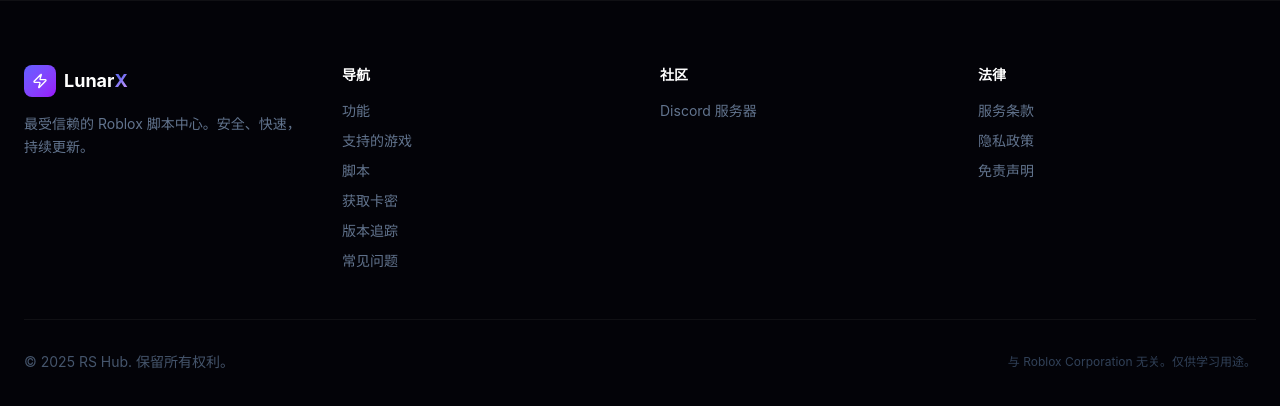
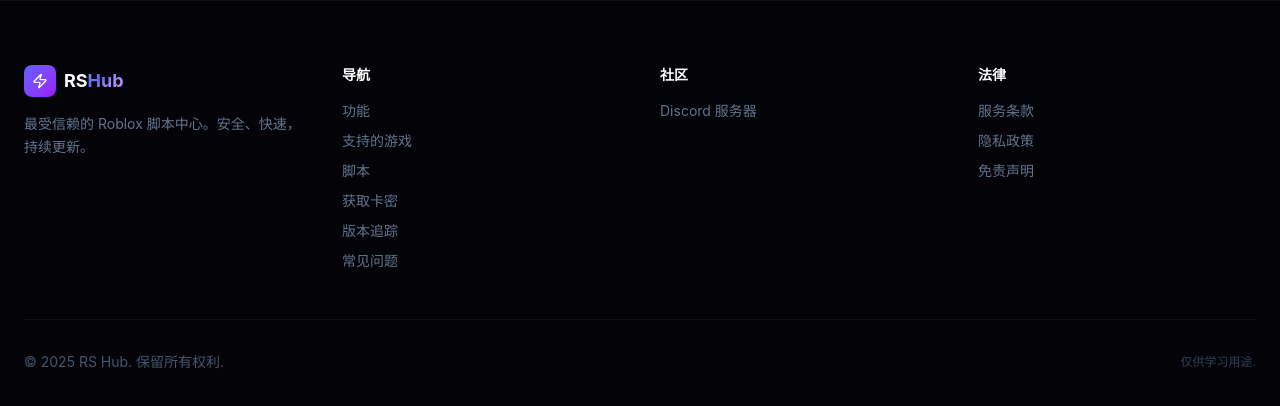
Before and after one commit to oicx7154/R2.io, a React (Vite) app: page / in a window 1280 px wide. Shown: the part 3248-3654 px from the top of the page. Built offline with nearby package versions, Linux system fonts and the light colour scheme.

Commit message:
Update Footer.tsx

```diff
--- a/src/components/Footer.tsx
+++ b/src/components/Footer.tsx
@@ -22,8 +22,8 @@
                 <Zap className="w-4 h-4 text-white" />
               </div>
               <span className="text-lg font-bold">
-                <span className="text-white">Lunar</span>
-                <span className="text-gradient">X</span>
+                <span className="text-white">RS</span>
+                <span className="text-gradient">Hub</span>
               </span>
             </button>
             <p className="text-sm text-slate-500 leading-relaxed">
@@ -94,10 +94,10 @@
 
         <div className="pt-8 border-t border-white/5 flex flex-col md:flex-row items-center justify-between gap-4">
           <p className="text-sm text-slate-600">
-            © 2025 RS Hub. 保留所有权利。
+            © 2025 RS Hub. 保留所有权利.
           </p>
           <p className="text-xs text-slate-700">
-            与 Roblox Corporation 无关。仅供学习用途。
+            仅供学习用途.
           </p>
         </div>
       </div>
```
